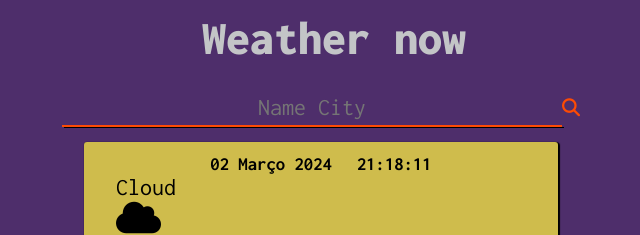
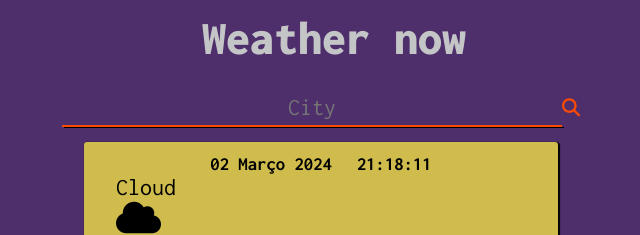
Before and after one commit to fsilva1984/app-weather, a plain HTML site: page index.html in a window 1280 px wide. Shown: the top 235 px of the page, 319-959 px from the left. Drawn offline with Linux system fonts and the light colour scheme.

Commit message:
update input

```diff
--- a/index.html
+++ b/index.html
@@ -19,7 +19,7 @@
     <main class="grid-container">
 
         <form action="#">
-            <input type="text" value="" placeholder="Name City">
+            <input type="text" value="" placeholder="City">
             <button type="submit">
                 <i class="fa-solid fa-magnifying-glass"></i>
             </button>
```
Also changed, not shown: css/style.css (+0 -8 lines).
